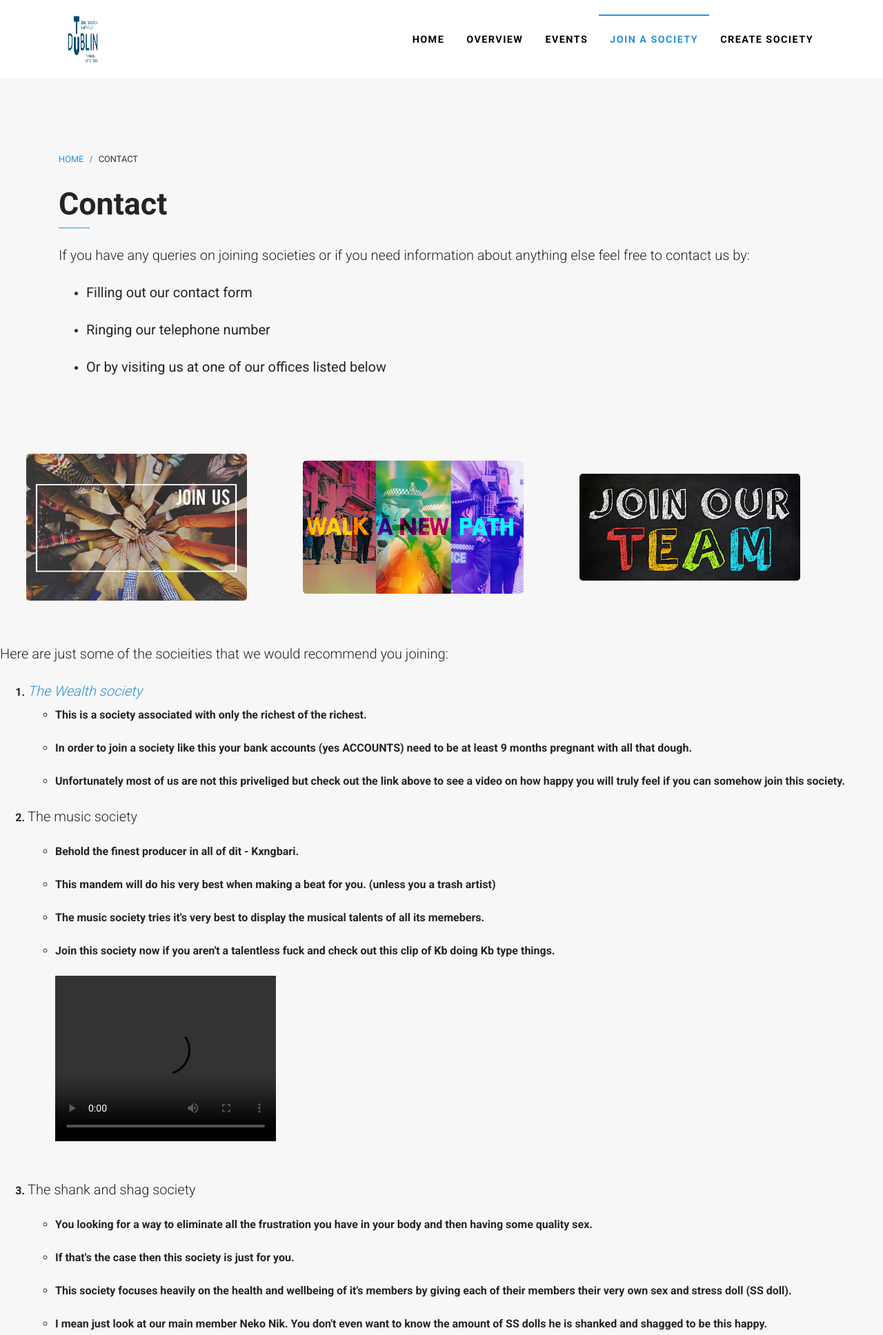
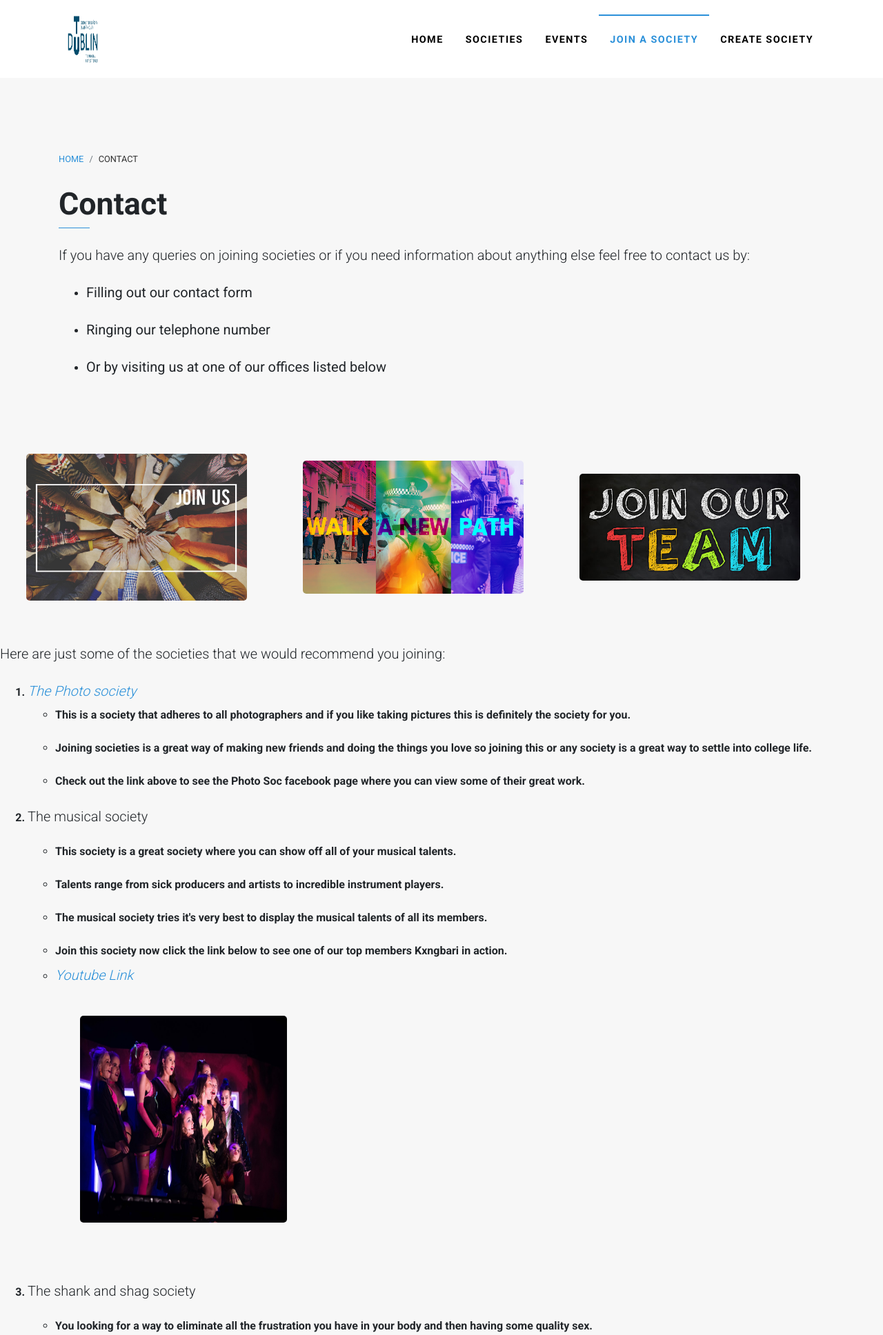
Before and after one commit to MaxZah123/Global-Software-2-Website, a Django app: template websiteproj/templates/Join.html in a window 1280 px wide. Shown: the top 1936 px of the page at 69% size. Run offline with Django 3.2, Linux system fonts and the light colour scheme; the template is opened without the code that fills it, so the values that code supplies are empty; some libraries are stand-ins or nearby versions; grey boxes are pictures that could not be loaded.

Commit message:
Translation and other changes

```diff
--- a/websiteproj/templates/Join.html
+++ b/websiteproj/templates/Join.html
@@ -5,7 +5,7 @@
   <head>
     <meta charset="utf-8">
     <meta http-equiv="X-UA-Compatible" content="IE=edge">
-    <title>Multi - Multipurpose Bootstrap theme by Bootstrapious.com</title>
+    <title>TUDublin Join A Society</title>
     <meta name="description" content="">
     <meta name="viewport" content="width=device-width, initial-scale=1">
     <meta name="robots" content="all,follow">
@@ -39,48 +39,21 @@
           <button type="button" data-toggle="collapse" data-target="#navbarSupportedContent" aria-controls="navbarSupportedContent" aria-expanded="false" aria-label="Toggle navigation" class="navbar-toggler navbar-toggler-right small"><span class="text-uppercase mr-2">Menu</span><i class="fas fa-bars"></i></button>
           <div id="navbarSupportedContent" class="collapse navbar-collapse">
             <ul class="navbar-nav ml-auto d-lg-flex align-items-lg-center">
-              <li class="nav-item"><a href="index" class="nav-link font-weight-bold text-uppercase px-lg-3 py-lg-4">Home </a>
+              <li class="nav-item"><a href="index" class="nav-link font-weight-bold text-uppercase px-lg-3 py-lg-4">{%trans "Home" %} </a>
               </li>
-              <li class="nav-item"><a href="Overview" class="nav-link font-weight-bold text-uppercase px-lg-3 py-lg-4">Overview</a>
+              <li class="nav-item"><a href="Overview" class="nav-link font-weight-bold text-uppercase px-lg-3 py-lg-4">{%trans "Societies" %}</a>
               </li>
-			  <li class="nav-item"><a href="Events" class="nav-link font-weight-bold text-uppercase px-lg-3 py-lg-4">Events</a>
+			  <li class="nav-item"><a href="Events" class="nav-link font-weight-bold text-uppercase px-lg-3 py-lg-4">{%trans "Events" %}</a>
               </li>
-              <li class="nav-item"><a href="Join" class="nav-link font-weight-bold text-uppercase px-lg-3 py-lg-4 active">Join a Society</a>
+              <li class="nav-item"><a href="Join" class="nav-link font-weight-bold text-uppercase px-lg-3 py-lg-4 active">{%trans "Join a Society" %}</a>
               </li>
-			  <li class="nav-item"><a href="HowToMake" class="nav-link font-weight-bold text-uppercase px-lg-3 py-lg-4">Create Society</a>
+			  <li class="nav-item"><a href="HowToMake" class="nav-link font-weight-bold text-uppercase px-lg-3 py-lg-4">{%trans "Create Society" %}</a>
               </li>
             </ul>
           </div>
         </div>
       </nav>
     </header>
-    <div id="loginModal" tabindex="-1" role="dialog" aria-lebelledby="loginModalLabel" aria-hidden="true" class="modal fade">
-      <div role="document" class="modal-dialog modal-sm">
-        <div class="modal-content rounded-0">
-          <div class="modal-header">
-            <h5 id="loginModalLabel" class="text-uppercase modal-title m-0">Customers login</h5>
-            <button type="button" data-dismiss="modal" aria-label="Close" class="close"><span aria-hidden="true" class="small text-muted">&times;</span></button>
-          </div>
-          <div class="modal-body">
-            <form action="">
-              <div class="form-group">
-                <input type="email" placeholder="email" class="form-control">
-              </div>
-              <div class="form-group">
-                <input type="password" placeholder="password" class="form-control">
-              </div>
-              <div class="form-group text-center">
-                <button type="submit" class="btn btn-outline-primary nav-btn btn-sm"> <i class="fas fa-sign-out-alt mr-2"></i>Login </button>
-              </div>
-            </form>
-            <div class="text-center">
-              <p class="text-muted small">Not registered yet?</p>
-              <p class="small text-muted"> <a href="#" class="font-weight-bold">Register now!</a> It is easy and done in 1 minute and gives you access to special discounts and much more!</p>
-            </div>
-          </div>
-        </div>
-      </div>
-    </div>
     <section class="py-5 bg-cover bg-gray">
       <div class="container py-5">
         <div aria-label="breadcrumb" class="nav">
@@ -89,12 +62,12 @@
             <li aria-current="page" class="breadcrumb-item active">Contact</li>
           </ol>
         </div>
-        <h1 class="lined">Contact</h1>
-        <p class="lead my-4">If you have any queries on joining societies or if you need information about anything else feel free to contact us by:</p>
+        <h1 class="lined">{%trans "Contact" %}</h1>
+        <p class="lead my-4">{%trans "If you have any queries on joining societies or if you need information about anything else feel free to contact us by:" %}</p>
 		<ul>
-			<li><p class="lead my-4"><b>Filling out our contact form</p></li>
-			<li><p class="lead my-4"><b>Ringing our telephone number</p></li>
-			<li><p class="lead my-4"><b>Or by visiting us at one of our offices listed below</p></li>
+			<li><p class="lead my-4"><b>{%trans "Filling out our contact form" %}</p></li>
+			<li><p class="lead my-4"><b>{%trans "Ringing our telephone number" %}</p></li>
+			<li><p class="lead my-4"><b>{%trans "Or by visiting us at one of our offices listed below" %}</p></li>
 		</ul>
       </div>
 
@@ -105,35 +78,34 @@
 		  <img src="{%static 'img/Join2.png' %}" alt="Join" />
 		  <img src="{%static 'img/Join3.jpg' %}" alt="Join" />
 		  </div>
-		<p class="lead my-4">Here are just some of the socieities that we would recommend you joining:
+		<p class="lead my-4">{%trans "Here are just some of the societies that we would recommend you joining:" %}
 		</p>
 		<ol>
 		<li><p class="lead my-2">
-			<a href="https://www.youtube.com/watch?v=ehMEJdPLFzU"><i>The Wealth society</i></a>
+			<a href="https://www.facebook.com/photosoctudublin/"><i>{%trans "The Photo society" %}</i></a>
 		</p>
 		<ul>
-		<li>This is a society associated with only the richest of the richest.</li>
+		<li>{%trans "This is a society that adheres to all photographers and if you like taking pictures this is definitely the society for you." %}</li>
 		<br>
-		<li>In order to join a society like this your bank accounts (yes ACCOUNTS) need to be at least 9 months pregnant with all that dough.</li>
+		<li>{%trans "Joining societies is a great way of making new friends and doing the things you love so joining this or any society is a great way to settle into college life." %}</li>
 		<br>
-		<li>Unfortunately most of us are not this priveliged but check out the link above to see a video on how happy you will truly feel if you can somehow join this society.</li>
+		<li>{%trans "Check out the link above to see the Photo Soc facebook page where you can view some of their great work." %}</li>
 		</ul>
 <li>
-<p class="lead my-4">The music society</p></li>
+<p class="lead my-4">{%trans "The musical society" %}</p></li>
 <ul>
-<li>Behold the finest producer in all of dit - Kxngbari.</li>
+<li>{%trans "This society is a great society where you can show off all of your musical talents." %}</li>
 <br>
-<li>This mandem will do his very best when making a beat for you. (unless you a trash artist)</li>
+<li>{%trans "Talents range from sick producers and artists to incredible instrument players." %}</li>
 <br>
-<li>The music society tries it's very best to display the musical talents of all its memebers.</li>
+<li>{%trans "The musical society tries it's very best to display the musical talents of all its members." %}</li>
 <br>
-<li>Join this society now if you aren't a talentless fuck and check out this clip of Kb doing Kb type things.</li>
+<li>{%trans "Join this society now click the link below to see one of our top members Kxngbari in action." %}</li>
 </li>
-<br>
-<video width="320" height="240" controls>
-<source src="file:///C:/Users/user/Documents/GitHub/Global-Software-2-Website/websiteproj/static/videos/Eeeriiiee.mp4" type="video/mp4">
-  Your browser does not support the video tag.
-</video>
+<li><p class="lead my-2">
+			<a href="https://www.youtube.com/watch?v=umMw1FV-698"><i>{%trans "Youtube Link" %}</i></a>
+</li>
+<img src="{%static 'img/Music.jpg' %}" width="175" height="300" />
 </ul>
 <br>
 <li>
@@ -164,21 +136,21 @@
                 <div class="icon mb-4"><i class="pe-7s-map-2"></i></div>
 				</a>
 				</button>
-                <h5 class="lined mb-4">Address</h5>
+                <h5 class="lined mb-4">{%trans "Address" %}</h5>
                 <p class="text-muted mb-0 text-small">Grangegorman Lower</p>
                 <p class="text-muted mb-0 text-small"> Arran Quay</p>
                 <p class="text-muted mb-0 text-small"><strong>Dublin 7</strong></p>
               </div>
               <div class="col-lg-12 col-md-6 mb-4">
                 <div class="icon mb-4"><i class="pe-7s-phone"></i></div>
-                <h5 class="lined mb-4">Call center</h5>
-                <p class="text-muted mb-3 text-small">This number is free to call from anywhere around the globe so don't be afraid to dial thos digits!</p>
+                <h5 class="lined mb-4">{%trans "Call center" %}</h5>
+                <p class="text-muted mb-3 text-small">{%trans "This number is free to call from anywhere around the globe so don't be afraid to dial thos digits!" %}</p>
                 <p class="text-muted font-weight-bold">(01) 402 3000</p>
               </div>
               <div class="col-lg-12 col-md-6 mb-4">
                 <div class="icon mb-4"><i class="pe-7s-mail-open"></i></div>
-                <h5 class="lined mb-4">Electronic support</h5>
-                <p class="text-muted mb-3 text-small">Please feel free to write an email to us.</p>
+                <h5 class="lined mb-4">{%trans "Electronic support" %}</h5>
+                <p class="text-muted mb-3 text-small">{%trans "Please feel free to write an email to us." %}</p>
                 <ul>
                   <li><a href="#" class="font-weight-bold text-small">info@fakeemail.com</a></li>
                   <li><a href="#" class="font-weight-bold text-small">Ticketio - our ticketing support platform</a></li>
@@ -189,33 +161,33 @@
           <div class="col-lg-7 ml-auto">
             <div class="col-lg-12 col-md-6 mb-4">
               <div class="icon mb-4"><i class="pe-7s-pen"></i></div>
-              <h5 class="lined mb-4">Contact form</h5>
+              <h5 class="lined mb-4">{%trans "Contact form" %}</h5>
 			  <form action="/action_page.php" target="_blank" method="post" name="regForm" onsubmit="return( validate() );">
               <p class="text-muted text-small">Pellentesque habitant morbi tristique senectus et netus et malesuada fames ac turpis egestas. Vestibulum tortor quam, feugiat vitae, ultricies eget.</p>
               <form id="contact-form" method="post" action="contact.php" class="contact-form form">
                 <div class="row">
                   <div class="form-group col-lg-6">
-                    <label for="name" class="font-weight-normal">Firstname <span class="text-primary">*</span></label>
+                    <label for="name" class="font-weight-normal">{%trans "Firstname" %}<span class="text-primary">*</span></label>
                     <input id="name" type="text" name="name" class="form-control" required>
                   </div>
                   <div class="form-group col-lg-6">
-                    <label for="surname" class="font-weight-normal">Lastname <span class="text-primary">*</span></label>
+                    <label for="surname" class="font-weight-normal">{%trans "Lastname" %}<span class="text-primary">*</span></label>
                     <input id="surname" type="text" name="surname" class="form-control" required>
                   </div>
                   <div class="form-group col-lg-6">
-                    <label for="email" class="font-weight-normal">Email <span class="text-primary">*</span></label>
+                    <label for="email" class="font-weight-normal">{%trans "Email" %} <span class="text-primary">*</span></label>
                     <input id="email" type="email" name="emailaddress" class="form-control" required>
                   </div>
                   <div class="form-group col-lg-6">
-                    <label for="subject" class="font-weight-normal">Location</label>
+                    <label for="subject" class="font-weight-normal">{%trans "Location" %}</label>
                     <input id="subject" type="text" name="subject" class="form-control">
                   </div>
                   <div class="form-group col-lg-12">
-                    <label for="message" class="font-weight-normal">Message</label>
+                    <label for="message" class="font-weight-normal">{%trans "Message" %}</label>
                     <textarea id="message" rows="5" cols="10" name="message" class="form-control"></textarea>
                   </div>
                   <div class="form-group col-lg-12">
-                    <button type="submit" class="btn btn-outline-primary"> <i class="far fa-envelope mr-2"> </i>Send message</button>
+                    <button type="submit" class="btn btn-outline-primary"> <i class="far fa-envelope mr-2"> </i>{%trans "Send message" %}</button>
                   </div>
                 </div>
               </form>
@@ -229,12 +201,12 @@
       <div class="container py-5">
         <div class="row">
           <div class="col-lg-8 col-md-6 mb-4">
-            <h5 class="lined lined-dark mb-3">About Multi</h5>
-            <p class="text-muted text-small">Pellentesque habitant morbi tristique senectus et netus et malesuada fames ac turpis egestas. Vivamus magna. Cras in mi at felis aliquet congue. Vivamus magna. Cras in mi at felis aliquet congue.</p>
-            <p class="text-muted text-small">Lorem ipsum dolor sit amet, consectetur adipiscing elit. Vivamus magna. Cras in mi at felis aliquet congue.</p>
+           <h5 class="lined lined-dark mb-3">{%trans "About Events And Societies" %}</h5>
+            <p class="text-muted text-small">{%trans "Due to the amount of correctional activities occuring in the world during the time of this text being written, many events and societies have had to be postponed/terminated." %}</p>
+            <p class="text-muted text-small">{%trans "Not all events and societies are entirely factual. Viewer discretion is advised." %}</p>
           </div>
           <div class="col-lg-4 col-md-6 mb-4">
-            <h5 class="lined lined-dark mb-3">Our offices</h5>
+            <h5 class="lined lined-dark mb-3">{%trans "Our offices" %}</h5>
             <h6>Dublin</h6>
             <p class="text-muted mb-0 text-small">Kevin Street</p>
             <p class="text-muted mb-0 text-small">Saint Peter's</p>
@@ -247,16 +219,16 @@
             <p class="text-muted mb-4 text-small">(01) 402 3000 </p>
           </div>
           <div class="col-lg-4 col-md-6 mb-4">
-            <h5 class="lined lined-dark mb-3">Popular Societies</h5>
+            <h5 class="lined lined-dark mb-3">{%trans "Popular Societies" %}</h5>
             <ul class="list-unstyled">
-              <li><a href="#" class="footer-link text-small">Photography</a></li>
-              <li><a href="#" class="footer-link text-small">Baking</a></li>
-              <li><a href="#" class="footer-link text-small">Banter</a></li>
-              <li><a href="#" class="footer-link text-small">African</a></li>
+              <li><a href="#" class="footer-link text-small">{%trans "Photography" %}</a></li>
+              <li><a href="#" class="footer-link text-small">{%trans "Baking" %}</a></li>
+              <li><a href="#" class="footer-link text-small">{%trans "Banter" %}</a></li>
+              <li><a href="#" class="footer-link text-small">{%trans "African" %}</a></li>
             </ul>
           </div>
           <div class="col-lg-4 col-md-6 mb-4">
-            <h5 class="lined lined-dark mb-3">Run up our Socials!</h5>
+            <h5 class="lined lined-dark mb-3">{%trans "Run up our Socials!" %}</h5>
             <ul class="list-inline">
               <li class="list-inline-item"><a href="https://www.facebook.com/TUDublinCCSocieties/" class="social-link"><i class="fab fa-facebook-f"></i></a></li>
               <li class="list-inline-item"><a href="https://www.linkedin.com/in/anita-conway-41a38b13/?originalSubdomain=ie" class="social-link"><i class="fab fa-linkedin"></i></a></li>
@@ -265,8 +237,8 @@
             </ul>
           </div>
           <div class="col-lg-4 col-md-6">
-            <h5 class="lined lined-dark mb-3">News and Updates</h5>
-            <p class="text-muted mb-4 text-small">Sign up to get weekly updates on events and societies.</p>
+            <h5 class="lined lined-dark mb-3">{%trans "News and Updates" %}</h5>
+            <p class="text-muted mb-4 text-small">{%trans "Sign up to get weekly updates on events and societies." %}</p>
               <form action="#">
                 <div class="input-group mb-3">
                   <input type="text" placeholder="Recipient's username" aria-label="Recipient's username" aria-describedby="basic-addon2" class="form-control">
```
Also changed, not shown: websiteproj/locale/de/LC_MESSAGES/django.po, websiteproj/locale/ru/LC_MESSAGES/django.po, websiteproj/static/img/Music.jpg (added).
